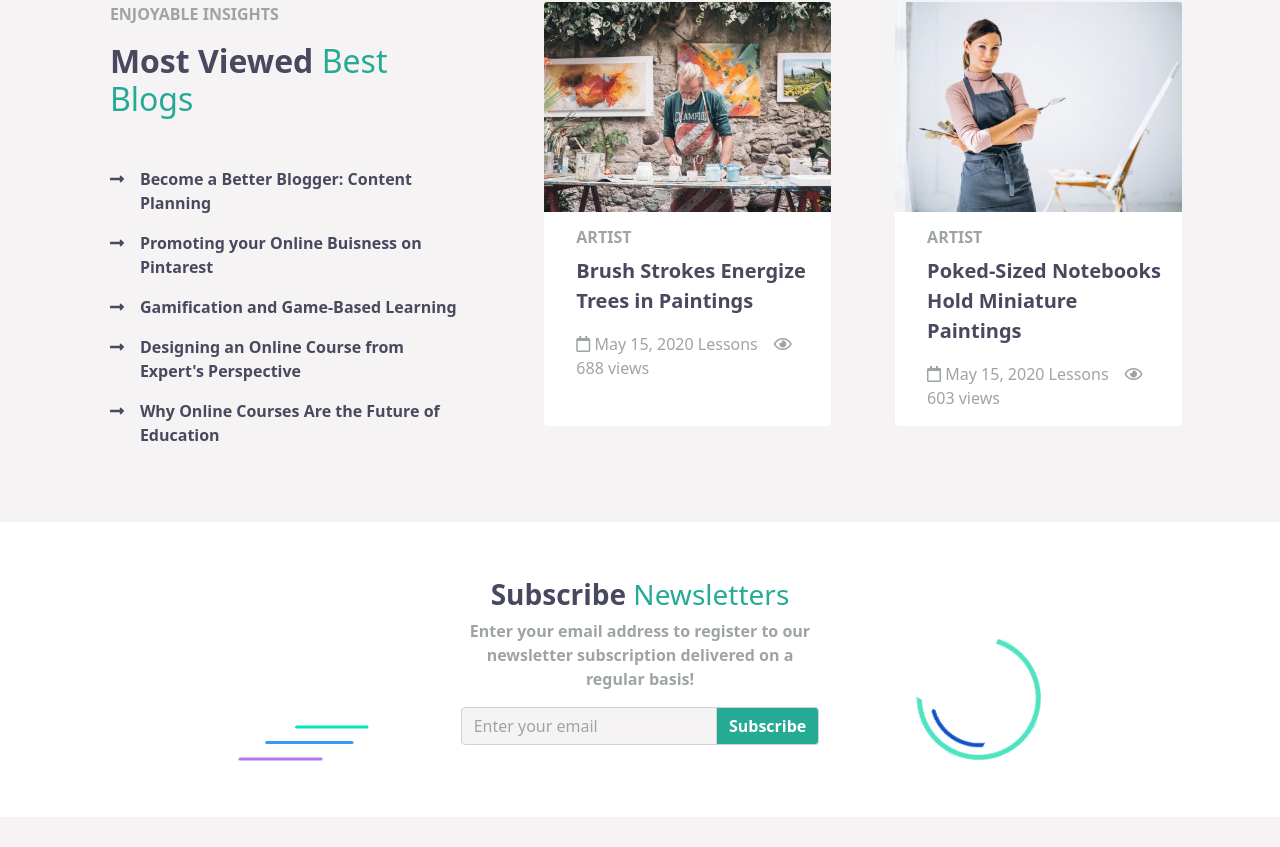
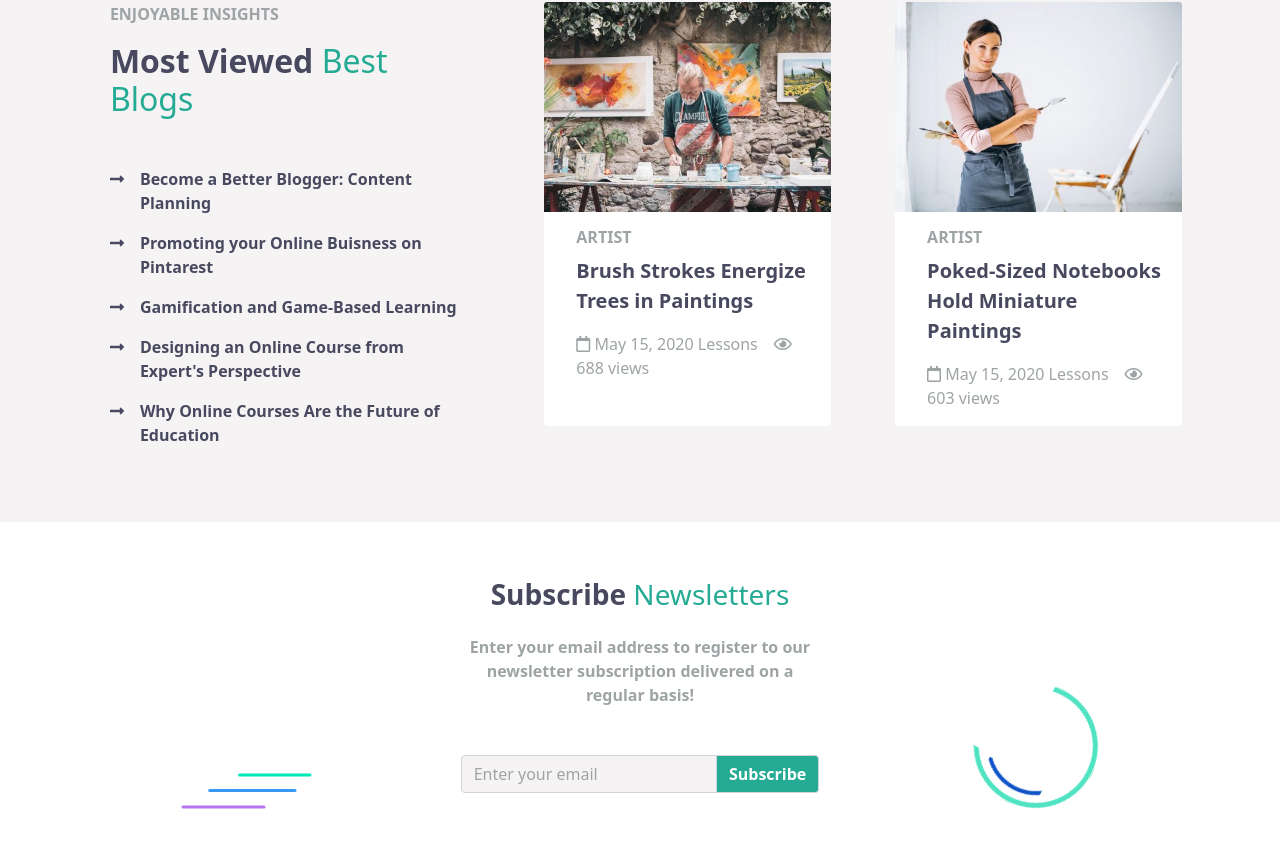
Before and after one commit to Matteoanselmo/proj-html-vuejs, a Vue app: page / in a window 1280 px wide. Shown: the part 4360-5207 px from the top of the page. Before the commit the page ends 5177 px from the top, so only its background shows below. Built offline with nearby package versions, Linux system fonts and the light colour scheme.

Commit message:
cambio colore placeholder newsletters

```diff
--- a/src/components/mainComponents/NewsLetters.vue
+++ b/src/components/mainComponents/NewsLetters.vue
@@ -3,8 +3,8 @@
     <div class="container p-2 bg-white">
         <div class="row text-center justify-content-center position-relative">
             <div class="col-4">
-                <h3 class="fw-bold">Subscribe <span class="fw-normal">Newsletters</span></h3>
-                <p class="fw-bold">Enter your email address to register to our newsletter subscription delivered on a regular basis!</p>
+                <h3 class="fw-bold mb-4">Subscribe <span class="fw-normal">Newsletters</span></h3>
+                <p class="fw-bold mb-5">Enter your email address to register to our newsletter subscription delivered on a regular basis!</p>
                 <div class="input-group mb-3">
                     <input type="text" class="form-control" placeholder="Enter your email">
                     <span class="input-group-text text-white fw-bold">Subscribe</span>
@@ -41,10 +41,10 @@ export default {
         bottom: 0%;
     }
     .my-left{
-        left: 15%;
+        left: 10%;
     }
     .my-right{
-        right: 15%;
+        right: 10%;
     }
     .input-group{
         input{
```
